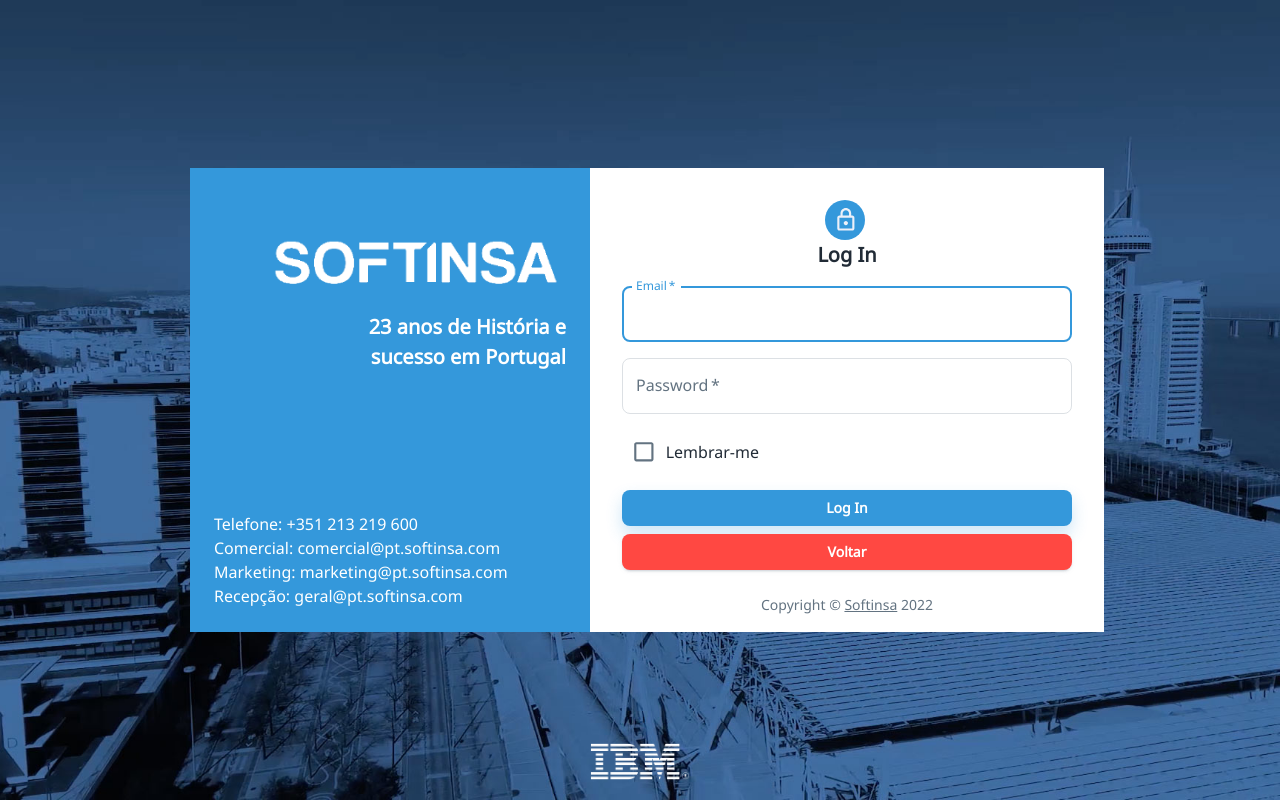
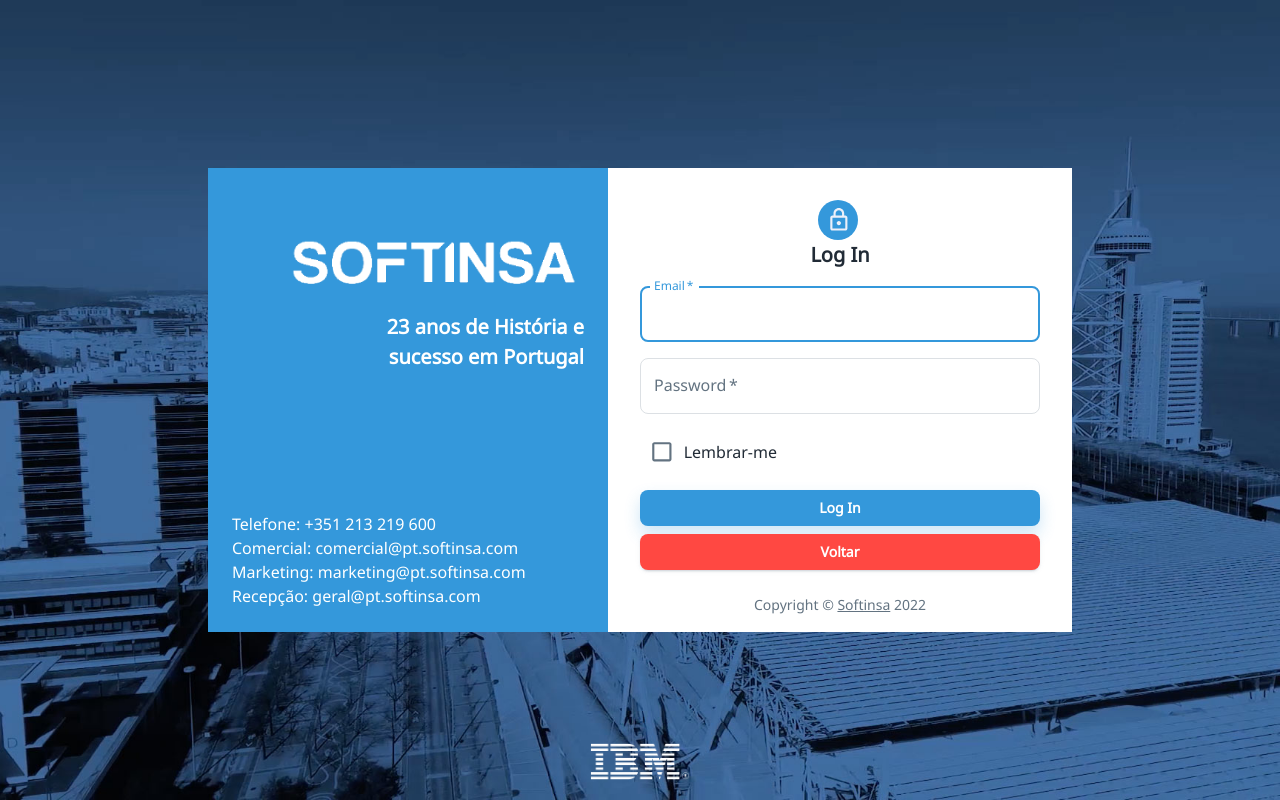
Before and after one commit to Alesc0/PINT-Softinsa-Frontend, a React (Create React App) app: page /login in a window 1280 px wide. Built offline with nearby package versions, Linux system fonts and the light colour scheme.

Commit message:
heroku fix

```diff
--- a/runBuild.js
+++ b/runBuild.js
@@ -4,7 +4,7 @@
 
 app.use(express.static(path.join(__dirname, "build")));
 
-app.get("/", function (req, res) {
+app.get("/*", function (req, res) {
   res.sendFile(path.join(__dirname, "build", "index.html"));
 });
 
--- a/src/views/login/form.js
+++ b/src/views/login/form.js
@@ -63,6 +63,8 @@
     <Paper
       square
       sx={{
+        display: "flex",
+        flexDirection: "column",
         flexGrow: 1,
         paddingInline: 4,
         pt: 4,
@@ -87,7 +89,7 @@
         component="form"
         noValidate
         onSubmit={handleSubmit}
-        sx={{ mt: 2, width: 450, flexGrow: 1 }}
+        sx={{ mt: 2, width: 400, flexGrow: 1 }}
       >
         <TextField
           required
```
